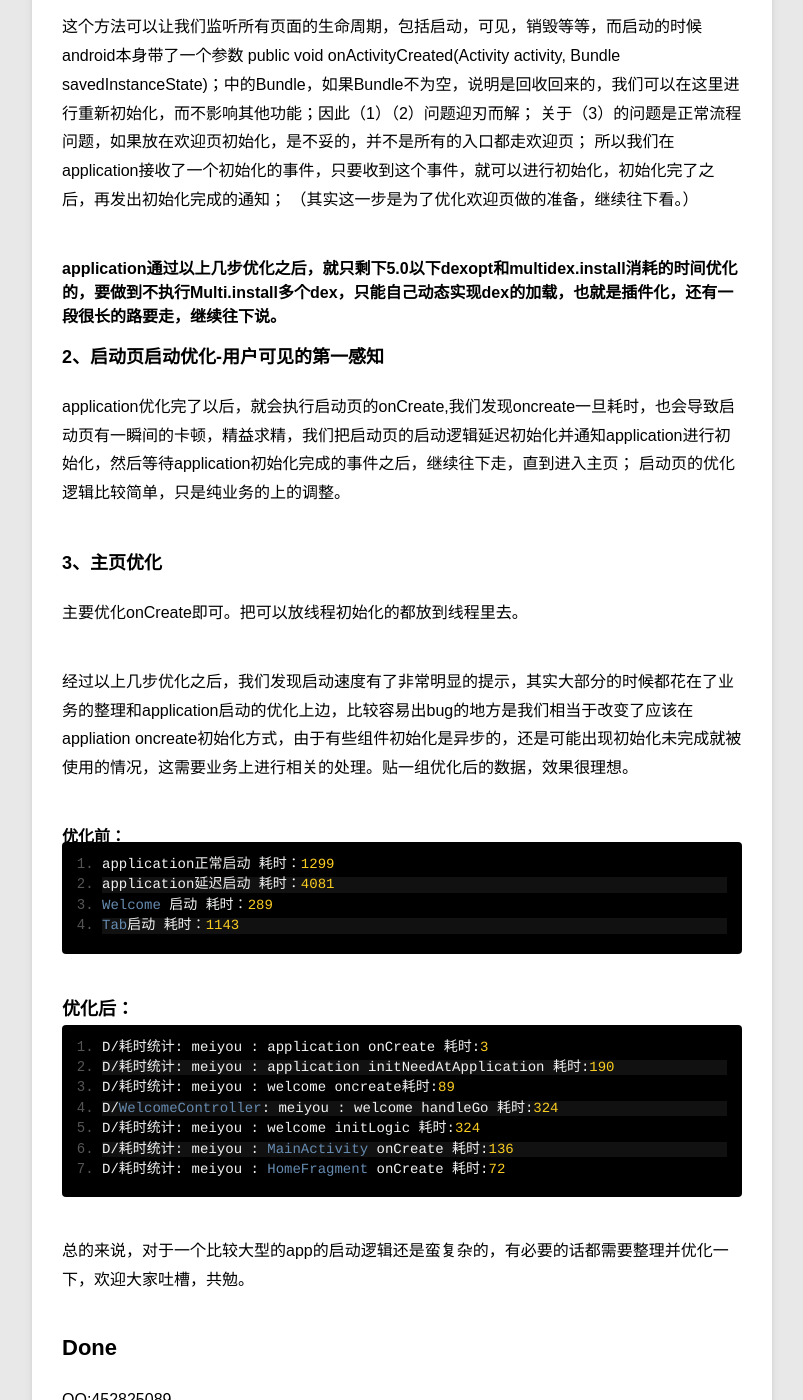
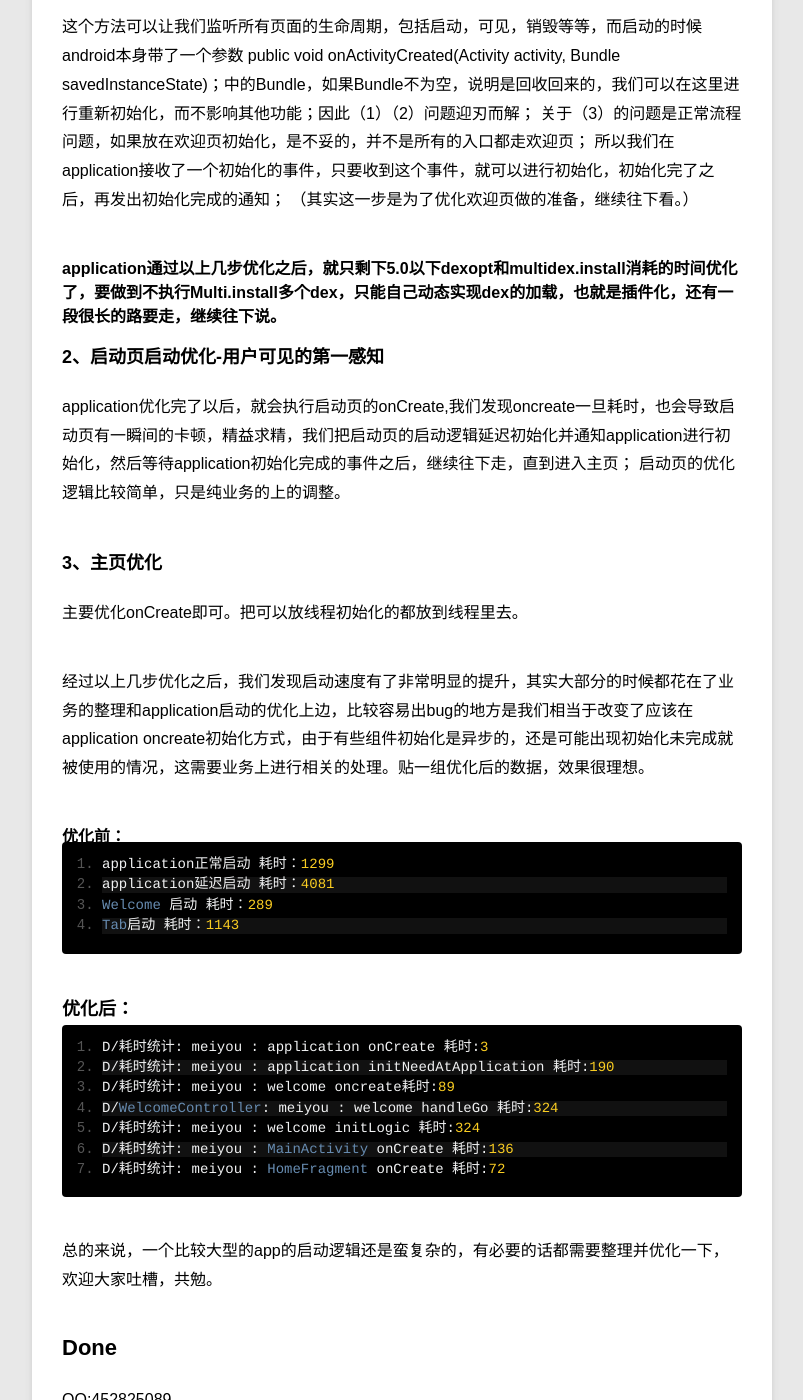
Before and after one commit to iceAnson/iceAnson.github.io, a Jekyll site: the page built from _posts/blog/2016-09-20-Android启动速度-总会遇到的不痛不痒的坎.md, in a window 1280 px wide and 1400 px high, scrolled down 2583 px. Shown: the whole window, without its empty margins (78-881 px from the left). Built offline with Jekyll 4.4.1, drawn with Linux system fonts in a browser that asks for light colours; Markdown is read by kramdown in place of the engine named in the settings; comment, search, counter and statistics services are not loaded; some of the changed text lies outside the part shown.

Commit message:
修正错别字和语病

```diff
--- a/_posts/blog/2016-09-20-Android启动速度-总会遇到的不痛不痒的坎.md
+++ b/_posts/blog/2016-09-20-Android启动速度-总会遇到的不痛不痒的坎.md
@@ -53,9 +53,9 @@
 
 ####onCreate优化
 
-每次application启动或者重启的时候都会触发onCreate；如果这个方法耗时超过500ms的话，你可以很明显的感受到点击icon之后，欢迎页不会立刻展示出来。
+每次application启动或者重启的时候都会触发onCreate；如果这个方法耗时超过500ms的话，你可以很明显地感受到点击icon之后，欢迎页不会立刻展示出来。
 
-然而不幸的是，很多第三方的组件，如友盟，百川等等都需要在此进行初始化，原因是防止进程被回收之后他们还有机会进行重新初始化而不影响业务。
+然而不幸的是，很多第三方的组件，如友盟，百川等等都需要在此进行初始化，原因是保证进程被回收之后他们还有机会进行重新初始化而不影响业务。
 
 原因上我们可以接受，但一旦初始化耗费时间多少完全无法控制，完全看第三方“良心”了，但即使在 我们既无法改变第三方初始化速度慢的问题，也不能将其从application移除的情况下，我们依然要优化启动速度，因为用户体验实在太重要。
 
@@ -80,7 +80,7 @@
  （其实这一步是为了优化欢迎页做的准备，继续往下看。）
 
 
-####application通过以上几步优化之后，就只剩下5.0以下dexopt和multidex.install消耗的时间优化的，要做到不执行Multi.install多个dex，只能自己动态实现dex的加载，也就是插件化，还有一段很长的路要走，继续往下说。
+####application通过以上几步优化之后，就只剩下5.0以下dexopt和multidex.install消耗的时间优化了，要做到不执行Multi.install多个dex，只能自己动态实现dex的加载，也就是插件化，还有一段很长的路要走，继续往下说。
 
 ###2、启动页启动优化-用户可见的第一感知
 
@@ -92,7 +92,7 @@
 主要优化onCreate即可。把可以放线程初始化的都放到线程里去。
 
 
-经过以上几步优化之后，我们发现启动速度有了非常明显的提示，其实大部分的时候都花在了业务的整理和application启动的优化上边，比较容易出bug的地方是我们相当于改变了应该在appliation oncreate初始化方式，由于有些组件初始化是异步的，还是可能出现初始化未完成就被使用的情况，这需要业务上进行相关的处理。贴一组优化后的数据，效果很理想。
+经过以上几步优化之后，我们发现启动速度有了非常明显的提升，其实大部分的时候都花在了业务的整理和application启动的优化上边，比较容易出bug的地方是我们相当于改变了应该在application oncreate初始化方式，由于有些组件初始化是异步的，还是可能出现初始化未完成就被使用的情况，这需要业务上进行相关的处理。贴一组优化后的数据，效果很理想。
 
 ####优化前：
 
@@ -111,7 +111,7 @@
 	D/耗时统计: meiyou : HomeFragment onCreate 耗时:72
 
 
-总的来说，对于一个比较大型的app的启动逻辑还是蛮复杂的，有必要的话都需要整理并优化一下，欢迎大家吐槽，共勉。
+总的来说，一个比较大型的app的启动逻辑还是蛮复杂的，有必要的话都需要整理并优化一下，欢迎大家吐槽，共勉。
 
 Done
 ----------
```
Also changed, not shown: other parts of _posts/blog/2016-09-20-Android启动速度-总会遇到的不痛不痒的坎.md (+1 -1 lines).
